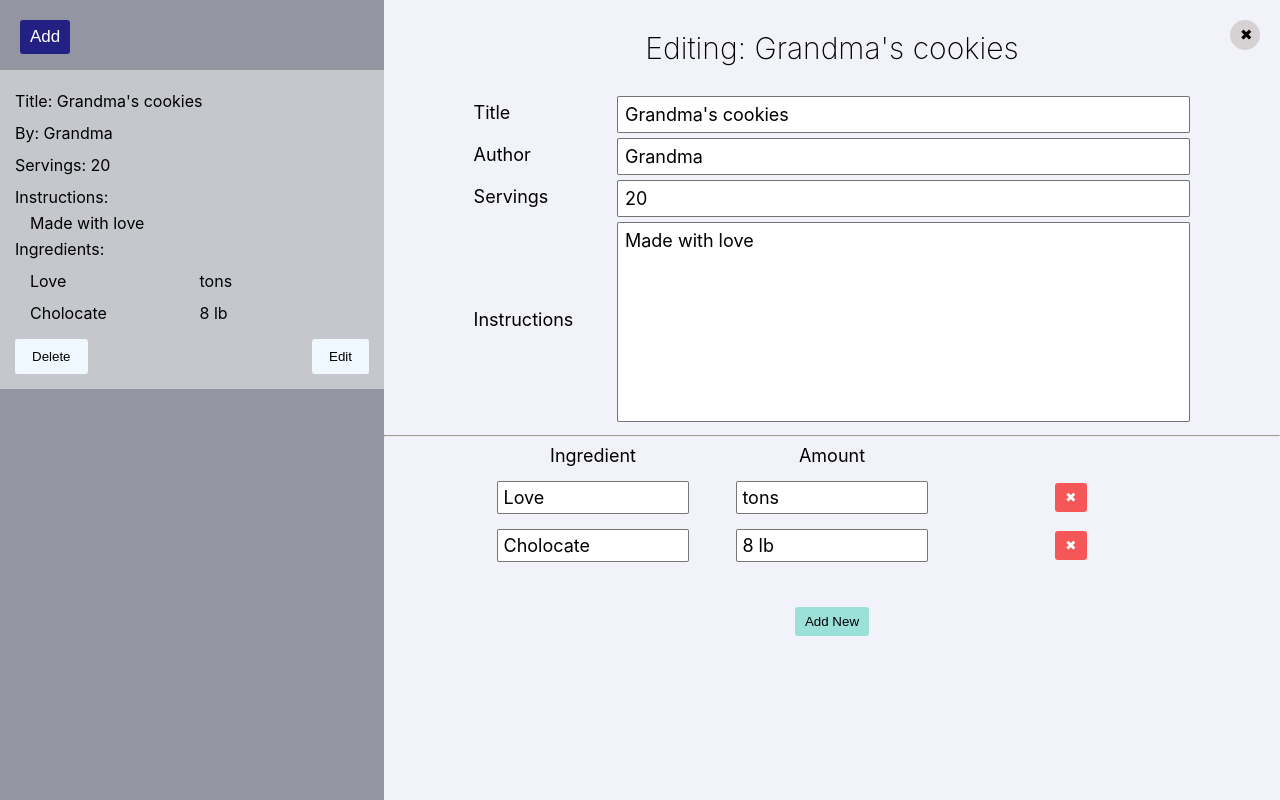
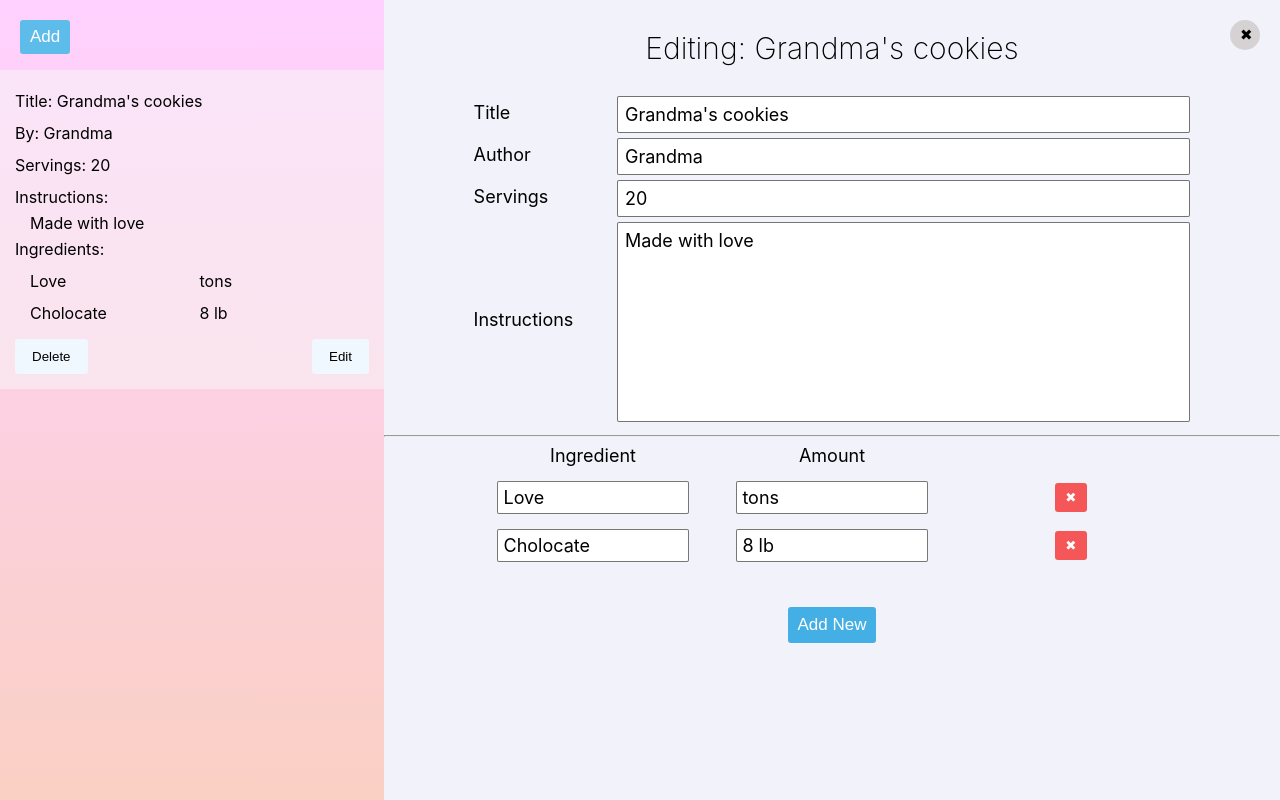
Before and after one commit to realdanilo/recipeapp, a React (Create React App) app: page / in a window 1280 px wide. Both pictures are taken after a click on the button "Edit". Built offline with nearby package versions, Linux system fonts and the light colour scheme.

Commit message:
change colors

```diff
--- a/src/css/ListRecipe.css
+++ b/src/css/ListRecipe.css
@@ -1,5 +1,5 @@
 .list-recipe-container {
-  background-color: rgb(147, 150, 160);
+  background-image: linear-gradient(to top, #fad0c4 0%, #ffd1ff 100%);
   max-height: 100vh;
   overflow-y: scroll;
   display: block;
@@ -7,7 +7,7 @@
   padding-top: 70px;
 }
 ::-webkit-scrollbar {
-  background-color: rgba(43, 220, 243, 0.397);
+  background-color: rgba(128, 0, 128, 0.363);
   width: 5px;
 }
 .list-recipe-add {
@@ -16,7 +16,7 @@
   left: 20px;
   padding: 7px 10px;
   border: none;
-  background-color: rgb(34, 32, 131);
+  background-color: #5ebceb;
   cursor: pointer;
   color: white;
   border-radius: 3px;
--- a/src/css/RecipeEditor.css
+++ b/src/css/RecipeEditor.css
@@ -16,7 +16,10 @@
   border-radius: 3px;
 }
 .recipe-editor-container button.add{
-  background-color: rgba(117, 216, 203, 0.692);
+  background-color: #44afe4;
+  color:white;
+  font-size: 17px;
+  padding: 8px 10px;
   margin:30px 0px;
 
 }
```
